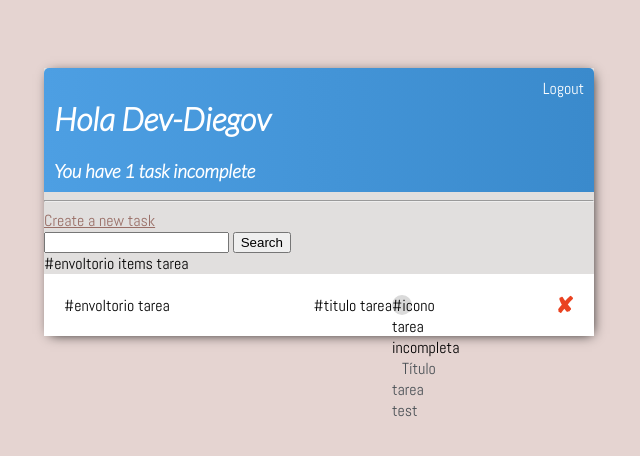
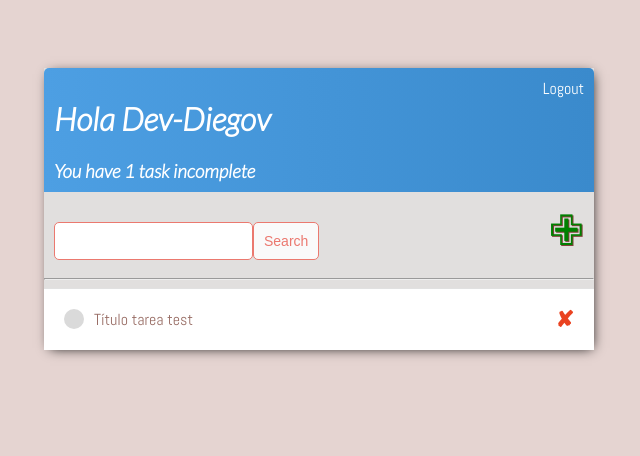
Before and after one commit to devdiegodv/Task_system, a Django app: page / in a window 1280 px wide. Shown: the top 456 px of the page, without its empty margins (321-961 px from the left). Run offline with Django 4.2, Linux system fonts and the light colour scheme; a user stored in the database is signed in; data comes from the database, SQL or seed files in the repository.

Commit message:
fix search function and styles

```diff
--- a/src/base/templates/base/main.html
+++ b/src/base/templates/base/main.html
@@ -51,7 +51,7 @@
 
         .navbar a{
             color: rgb(255, 255, 255);
-            text-decoration:none;
+            text-decoration: none;
         }
 
         .wrapper-task{
@@ -60,7 +60,7 @@
             justify-content: space-between;
             padding: 20px;
             background-color: #ffffff;
-            border-top: 1px solid rgb(255, 255, 255);
+            border-top: 1px solid rgb(225, 225, 225)
         }
 
         .task-title{
@@ -69,7 +69,6 @@
 
         .task-title a{
             text-decoration: none;
-            color: #4b5156;
             margin-left: 10px;
         }
 
@@ -83,7 +82,7 @@
         .icon-incompleted-task{
             height: 20px;
             width: 20px;
-            background-color: rgb(218, 218, 218);
+            background-color: rgb(218,218,218);
             border-radius: 50px;
         }
 
@@ -94,6 +93,43 @@
             font-size: 22px;
             line-height: 0;
         }
+
+        .wrapper-add-search {
+            display: flex;
+            align-items: center;
+            justify-content: space-between;
+            padding: 10px;
+        }
+
+        #add-link {
+            color: #008000;
+            text-decoration: none;
+            font-size: 42px;
+            text-shadow: 1px 1px #81413B;
+        }
+
+        input[type=text],
+        input[type=password],
+        textarea {
+            border: 1px solid #EB796F;
+            border-radius: 5px;
+            padding: 10px;
+            width: 95%;
+        }
+
+
+
+        .button {
+            border: 1px solid #EB796F;
+            background-color: #FAFAFA;
+            color: #EB786F;
+            padding: 10px;
+            font-size: 14px;
+            border-radius: 5px;
+            cursor: pointer;
+            text-decoration: none;
+        }
+
     </style>
 </head>
 <body>
--- a/src/base/templates/base/task_list.html
+++ b/src/base/templates/base/task_list.html
@@ -14,30 +14,29 @@
         <a href="{% url 'login' %}">Login</a>
     {% endif %}
 </div>
+
+<div class="wrapper-add-search">
+    <form method="GET" style="margin-top: 20px; display: flex;">
+        <input type="text" name="search-area" value="{{searched_value}}">
+        <input class="button" type="submit" value="Search">
+    </form>
+    <a id="add-link" href="{% url 'create-task' %}">&#x2719;</a>
+</div>
 <hr>
 
-<a href="{% url 'create-task' %}">Create a new task</a>
-
-<form method="GET">
-    <input type="text" name="search-area" value="{{searched_value}}">
-    <input type="submit" value="Search">
-</form>
-
-<div class="wrapper-items-task"> #envoltorio items tarea
-    {% for task in tasks%}
-    <div class="wrapper-task"> #envoltorio tarea
+<div class="envoltorio-items-tarea">
+    {% for task in tasks %}
+    <div class="wrapper-task">
         {% if task.completed %}
-        <div class="task-title"> #titulo tarea
-            <div class="icon-completed-task"> #icono tarea completa
-                <i><s><a href="{% url 'edit-task' task.id %}">{{task}}</a></s></i>
-            </div>
+        <div class="task-title">
+            <div class="icon-completed-task"></div>
+            <i><s><a href="{% url 'edit-task' task.id %}">{{task}}</a></s></i>
         </div>
         <a class="delete-link" href="{% url 'delete-task' task.id %}">&#x2718;</a>
         {% else %}
-        <div class="task-title">#titulo tarea
-            <div class="icon-incompleted-task">#icono tarea incompleta
-                <a href="{% url 'edit-task' task.id %}">{{task}}</a>
-            </div>
+        <div class="task-title">
+            <div class="icon-incompleted-task"></div>
+            <a href="{% url 'edit-task' task.id %}">{{task}}</a>
         </div>
         <a class="delete-link" href="{% url 'delete-task' task.id %}">&#x2718;</a>
         {% endif %}
```
